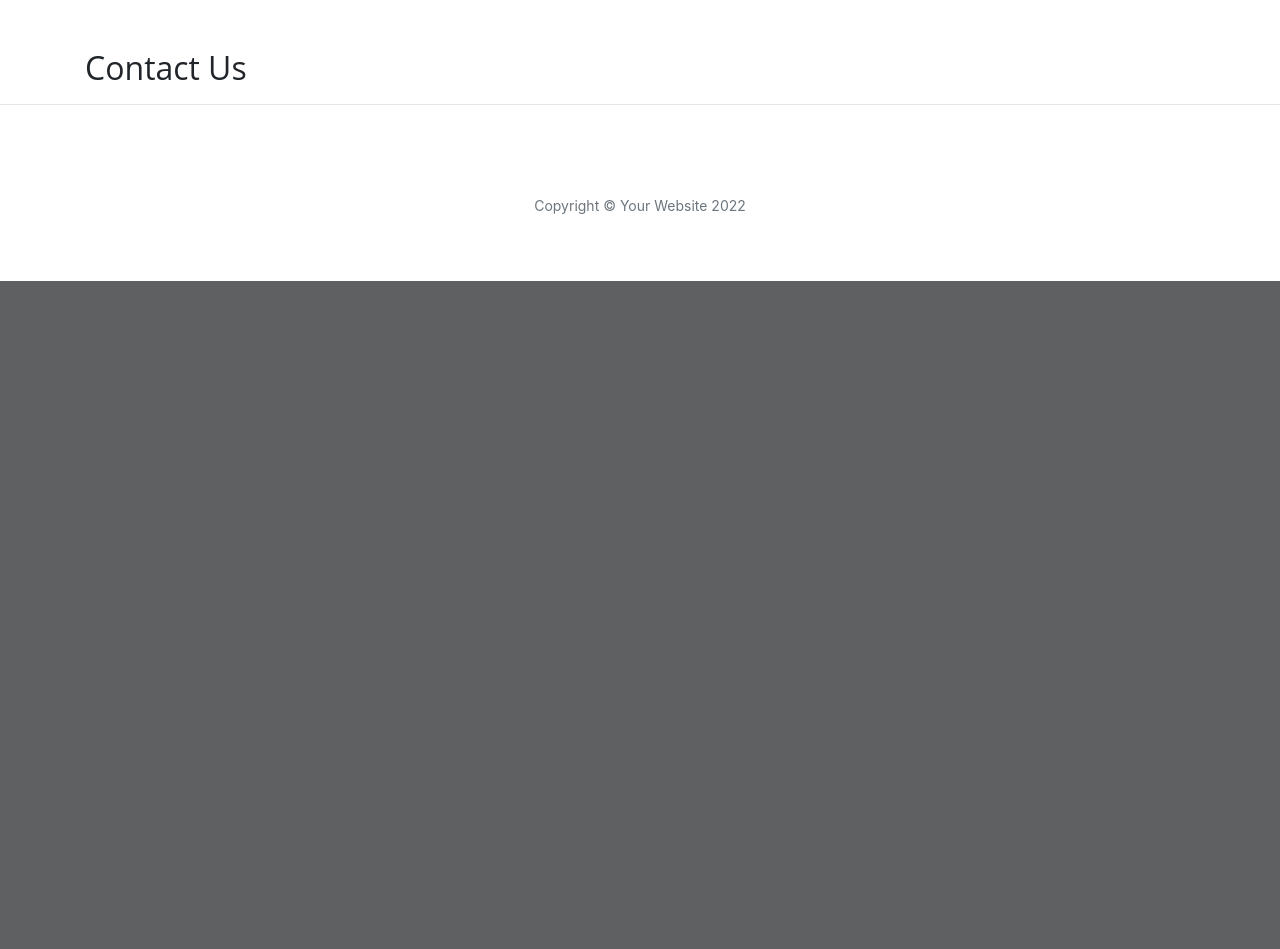
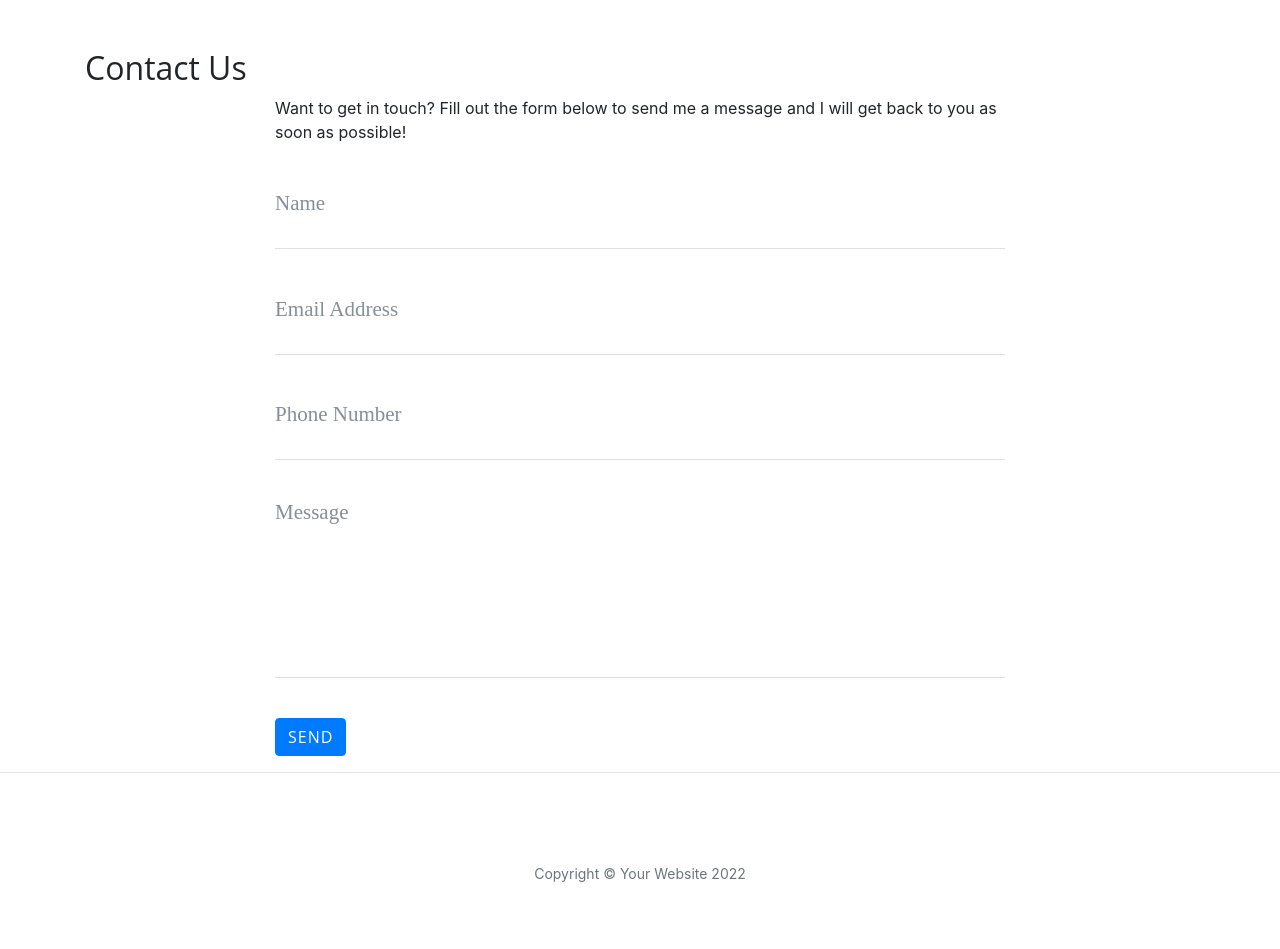
Before and after one commit to katzur/helloflask, a Flask app: page /contact in a window 1280 px wide. Shown: the part 533-1482 px from the top of the page. Before the commit the page ends 814 px from the top, so only its background shows below. Run offline with Flask 2, Linux system fonts and the light colour scheme; some libraries are stand-ins or nearby versions.

Commit message:
Add contact form

```diff
--- a/templates/base.html
+++ b/templates/base.html
@@ -32,7 +32,7 @@
                         <a class="nav-link" href="{{ url_for('about') }}">About</a>
                     </li>
                     <li class="nav-item">
-                        <a class="nav-link" href="{{ url_for('contact') }}">Contact Us</a>
+                        <a class="nav-link" href="{{ url_for('contact') }}">Contact</a>
                     </li>
                     <li class="nav-item">
                         <a class="nav-link" href="{{ url_for('careers') }}">Careers</a>
--- a/templates/contact.html
+++ b/templates/contact.html
@@ -1,4 +1,49 @@
 {% extends "base.html" %}
 {% block content %}
-    <h2>{{page_title}}</h2>
+<h2>{{page_title}}</h2>
+
+
+<div class="row">
+    <div class="col-lg-8 col-md-10 mx-auto">
+        <p>Want to get in touch? Fill out the form below to send me a message and I will get back to you as soon as
+            possible!</p>
+        <form name="sentMessage" id="contactForm" novalidate>
+            <div class="control-group">
+                <div class="form-group floating-label-form-group controls">
+                    <label>Name</label>
+                    <input type="text" class="form-control" placeholder="Name" id="name" required
+                        data-validation-required-message="Please enter your name.">
+                    <p class="help-block text-danger"></p>
+                </div>
+            </div>
+            <div class="control-group">
+                <div class="form-group floating-label-form-group controls">
+                    <label>Email Address</label>
+                    <input type="email" class="form-control" placeholder="Email Address" id="email" required
+                        data-validation-required-message="Please enter your email address.">
+                    <p class="help-block text-danger"></p>
+                </div>
+            </div>
+            <div class="control-group">
+                <div class="form-group col-xs-12 floating-label-form-group controls">
+                    <label>Phone Number</label>
+                    <input type="tel" class="form-control" placeholder="Phone Number" id="phone" required
+                        data-validation-required-message="Please enter your phone number.">
+                    <p class="help-block text-danger"></p>
+                </div>
+            </div>
+            <div class="control-group">
+                <div class="form-group floating-label-form-group controls">
+                    <label>Message</label>
+                    <textarea rows="5" class="form-control" placeholder="Message" id="message" required
+                        data-validation-required-message="Please enter a message."></textarea>
+                    <p class="help-block text-danger"></p>
+                </div>
+            </div>
+            <br>
+            <div id="success"></div>
+            <button type="submit" class="btn btn-primary" id="sendMessageButton">Send</button>
+        </form>
+    </div>
+</div>
 {% endblock %}
```
